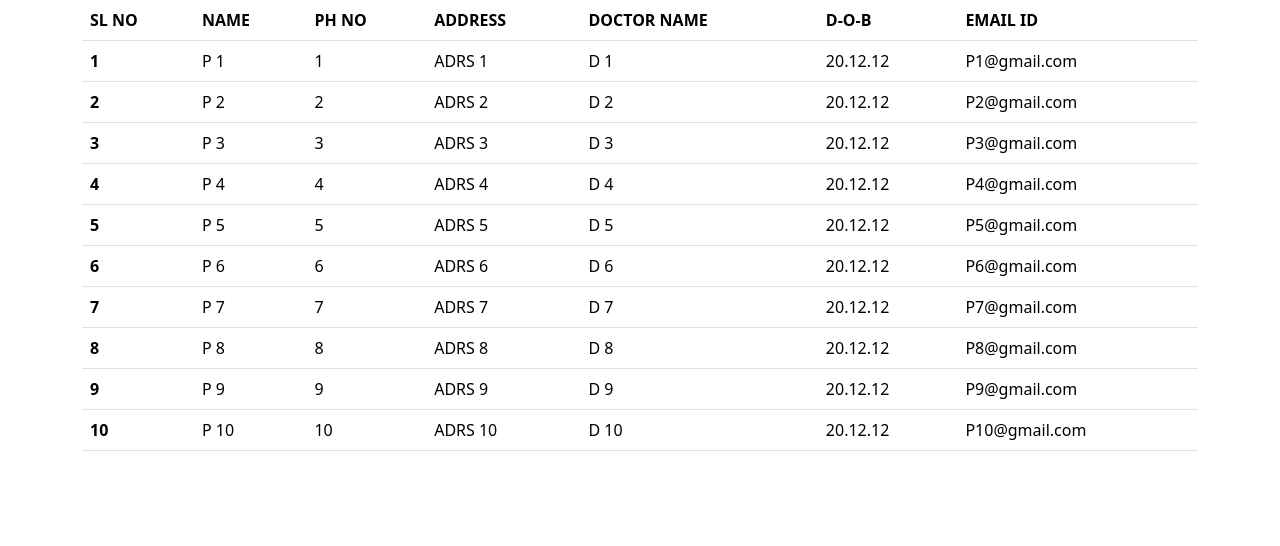
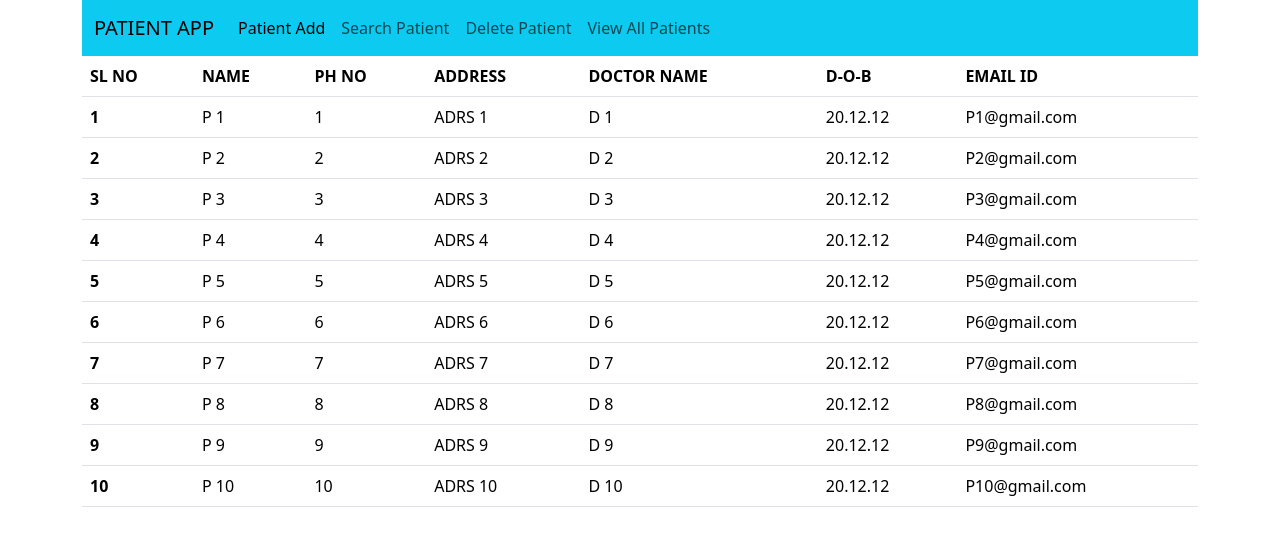
Before and after one commit to YEDU007/Patient-App, a plain HTML site: page viewptnt.html in a window 1280 px wide. Drawn offline with nearby package versions, Linux system fonts and the light colour scheme.

Commit message:
Nav bar added

```diff
--- a/viewptnt.html
+++ b/viewptnt.html
@@ -12,6 +12,33 @@
 <body>
 
     <div class="container">
+
+        <nav class="navbar navbar-expand-lg bg-info">
+            <div class="container-fluid">
+                <a class="navbar-brand" href="#">PATIENT APP</a>
+                <button class="navbar-toggler" type="button" data-bs-toggle="collapse" data-bs-target="#navbarNav"
+                    aria-controls="navbarNav" aria-expanded="false" aria-label="Toggle navigation">
+                    <span class="navbar-toggler-icon"></span>
+                </button>
+                <div class="collapse navbar-collapse" id="navbarNav">
+                    <ul class="navbar-nav">
+                        <li class="nav-item">
+                            <a class="nav-link active" aria-current="page" href="index.html">Patient Add</a>
+                        </li>
+                        <li class="nav-item">
+                            <a class="nav-link" href="searchptnt.html">Search Patient</a>
+                        </li>
+                        <li class="nav-item">
+                            <a class="nav-link" href="Deleteptnt.html">Delete Patient</a>
+                        </li>
+                        <li class="nav-item">
+                            <a class="nav-link" href="viewptnt.html">View All Patients</a>
+                        </li>
+                    </ul>
+                </div>
+            </div>
+        </nav>
+
         <div class="row">
             <div class="col col-12 col-sm-12 col-md-12 col-lg-12 col-xl-12 col-xxl-12">
 
```
Also changed, not shown: Deleteptnt.html (+26 -0 lines), index.html (+1 -1 lines), searchptnt.html (+27 -0 lines).
